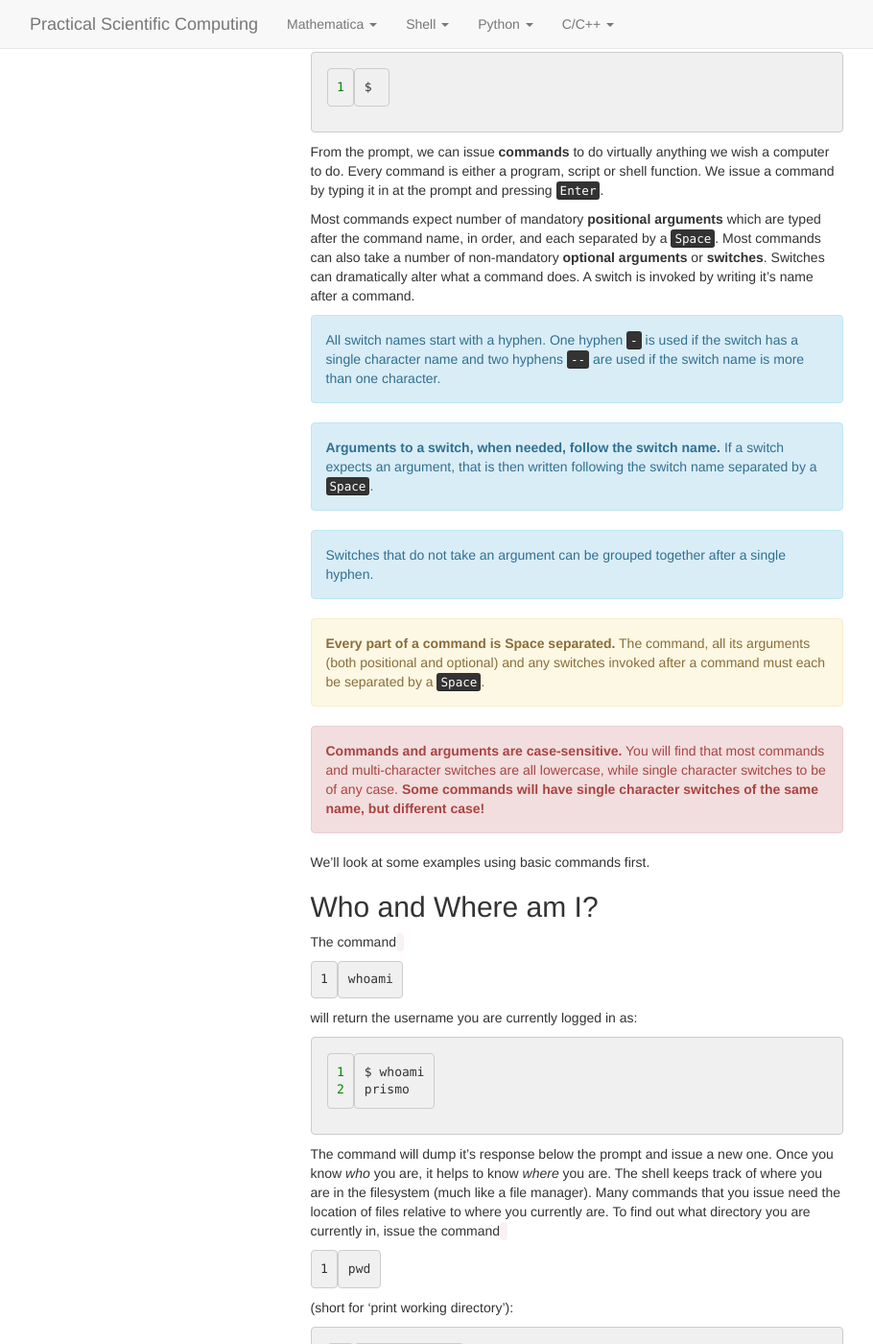
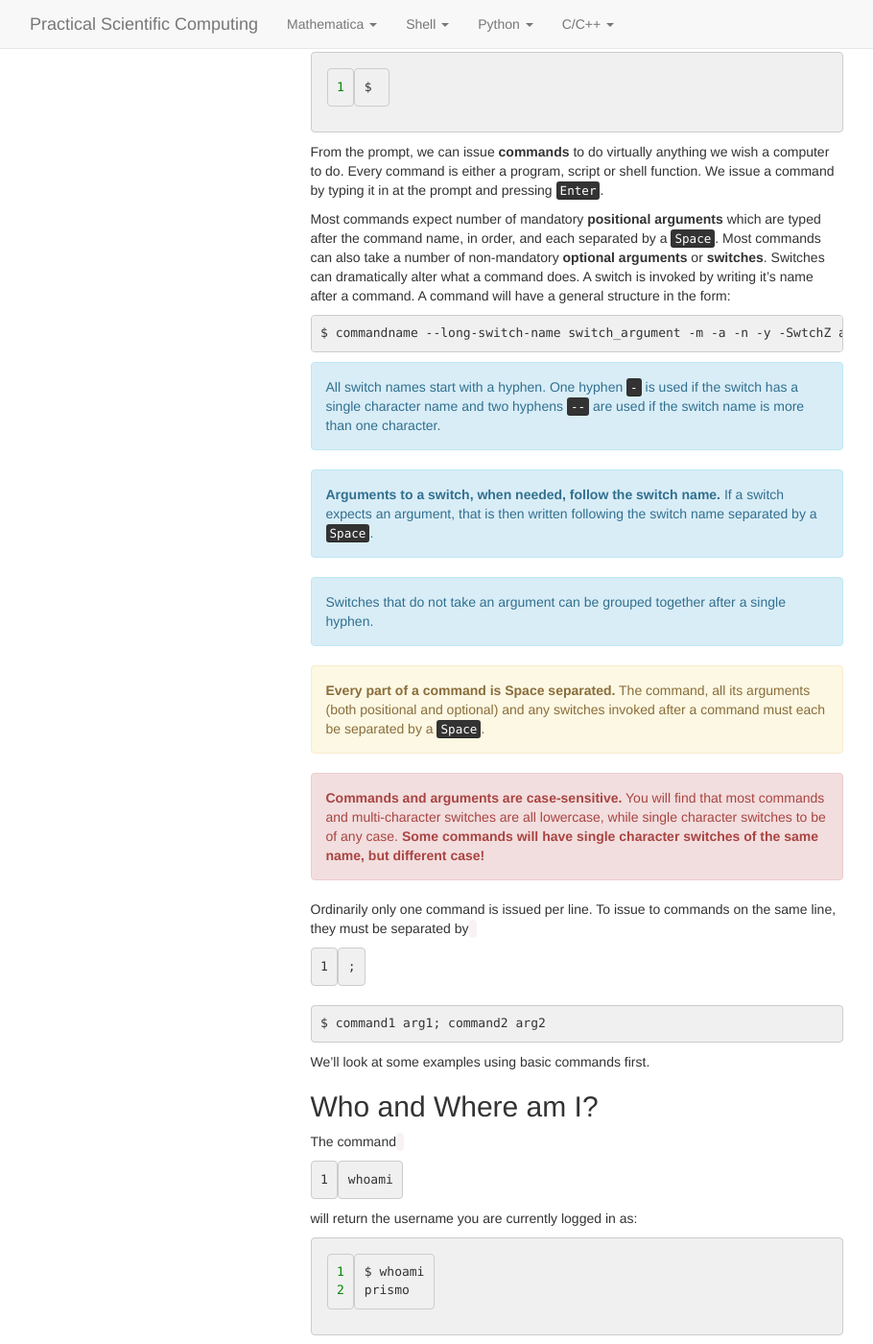
Before and after one commit to practical-scientific-computing/practical-scientific-computing.github.io, a Jekyll site: the page built from shell/01-basics.md, in a window 1280 px wide and 1400 px high, scrolled down 668 px. Shown: the whole window at 96% size, without its empty margins (39-949 px from the left). Built offline with Jekyll 4.4.1, drawn with Linux system fonts in a browser that asks for light colours; nearby versions of some CDN libraries; some of the changed text lies outside the part shown.

Commit message:
Typos and clarity improvements.

````diff
--- a/shell/01-basics.md
+++ b/shell/01-basics.md
@@ -64,7 +64,12 @@ Most commands expect number of mandatory **positional arguments** which are
 typed after the command name, in order, and each separated by a
 <kbd>Space</kbd>.  Most commands can also take a number of non-mandatory
 **optional arguments** or **switches**. Switches can dramatically alter what a
-command does.  A switch is invoked by writing it's name after a command.
+command does.  A switch is invoked by writing it's name after a command. A
+command will have a general structure in the form:
+
+```nohighlight
+$ commandname --long-switch-name switch_argument -m -a -n -y -SwtchZ arg1 arg2
+```
 
 All switch names start with a hyphen. One hyphen <kbd>-</kbd> is used if
 the switch has a single character name and two hyphens <kbd>--</kbd> are used if
@@ -91,6 +96,13 @@ be of any case. **Some commands will have single character switches of the same
 name, but different case!**
 {:.alert .alert-danger}
 
+Ordinarily only one command is issued per line. To issue to commands on the same
+line, they must be separated by `;`
+
+```nohighlight
+$ command1 arg1; command2 arg2
+```
+
 We'll look at some examples using basic commands first.
 
 ## Who and Where am I?
@@ -107,7 +119,7 @@ Once you know *who* you are, it helps to know *where* you are. The shell keeps
 track of where you are in the filesystem (much like a file manager). Many
 commands that you issue need the location of files relative to where you
 currently are. To find out what directory you are currently in, issue the
-command `pwd` (short for 'print working directory'):
+command `pwd` (short for '**p**rint **w**orking **d**irectory'):
 
 ``` bash
 $ pwd
@@ -209,9 +220,9 @@ around the filesystem.
 | `cd`    | change directory | Change current working directory
 {:.table}
 
-### `ls`
+###  The Command `ls`
 
-The contents directory can be listed by the `ls` command.  The behavior of `ls`
+The contents of a directory can be listed by the `ls` command.  The behavior of `ls`
 can be greatly altered by the many switches available to it. The more useful
 ones include:
 
@@ -231,7 +242,7 @@ ones include:
 and are not normally listed by `ls`.
 {:.alert .alert-warning}
 
-### `cd`
+### The Command `cd`
 
 To move between directories, we use the `cd` command, which takes the **path**
 of the directory you wish to move to as an argument.
@@ -483,7 +494,8 @@ In order from left to right, the characters indicate:
   * Others have execute access (**x**) or not (**-**)
 
 The second column indicates the number of **links** that point to the file.
-Directories always have at least 2 (`.` and `..`) while files have at least one.
+Directories always have at least 2 (its name in its parent directory and `.`
+within it) while files have at least one.
 
 The third column is the owning user's name.
 
````
Also changed, not shown: other parts of shell/01-basics.md (+3 -4 lines).
